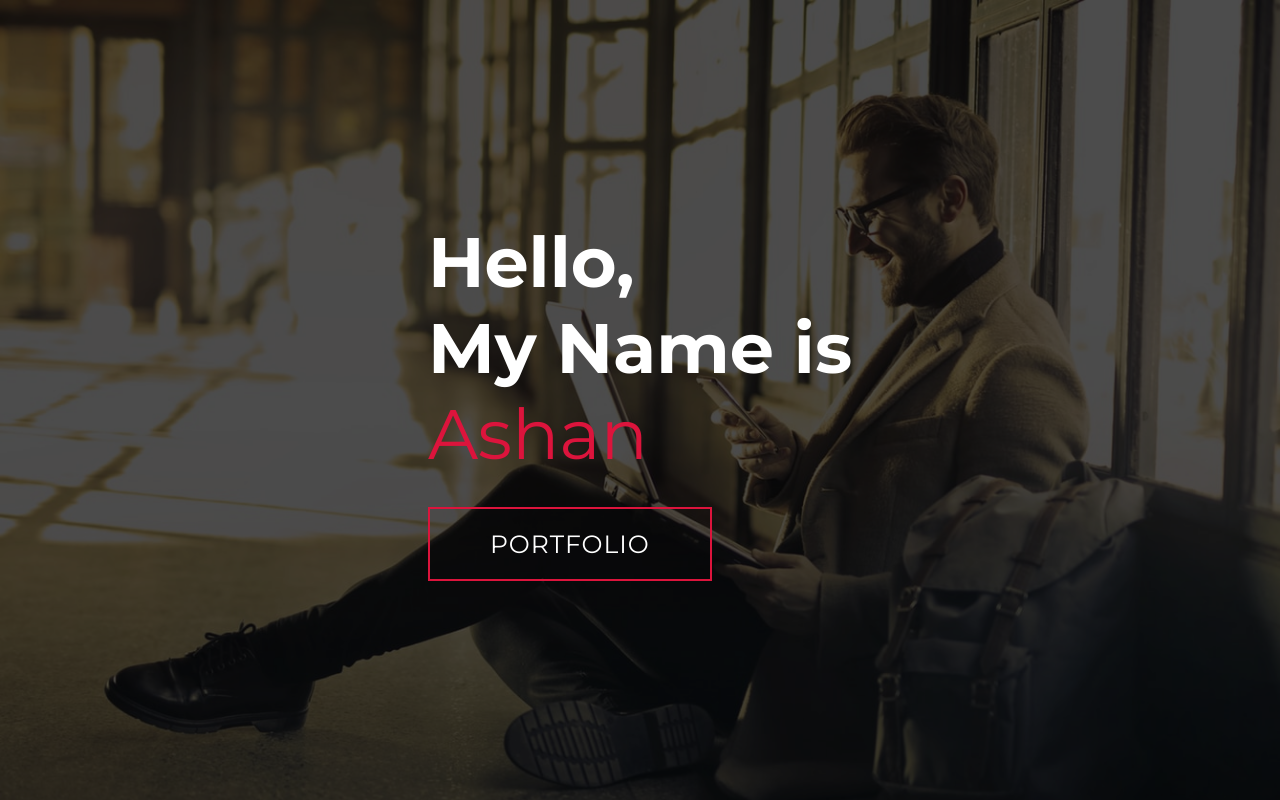
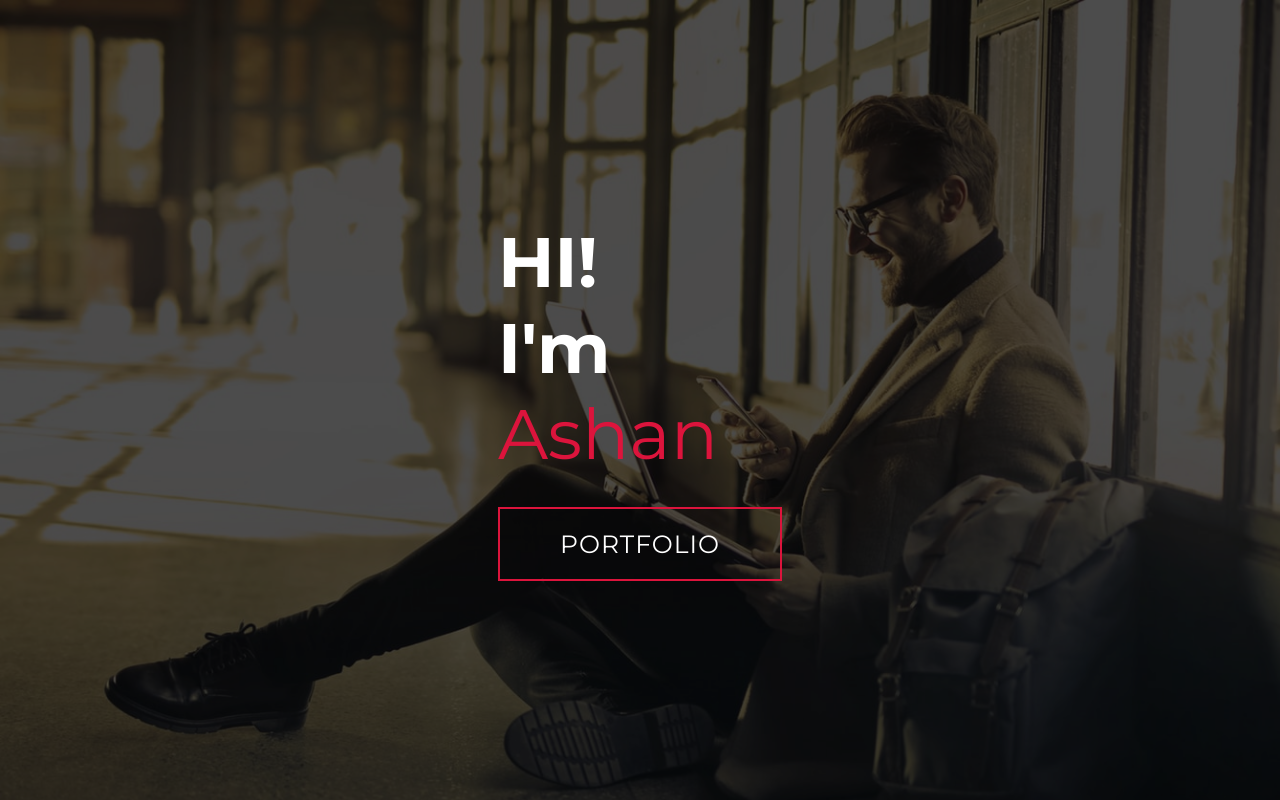
Before and after one commit to ashan1979/Portfolio-Webpage, a plain HTML site: page index.html in a window 1280 px wide. Shown: the top 800 px of the page. Drawn offline with Linux system fonts and the light colour scheme.

Commit message:
slight change to the initial greet in html!

```diff
--- a/index.html
+++ b/index.html
@@ -13,8 +13,8 @@
  <section id="hero">
     <div class="hero container">
         <div>
-            <h1>Hello, <span></span></h1>
-            <h1>My Name is <span></span></h1>
+            <h1>HI! <span></span></h1>
+            <h1>I'm <span></span></h1>
             <h1>Ashan <span></span></h1>
             <a href="#" type="button" class="cta">Portfolio</a>
         </div>
```
